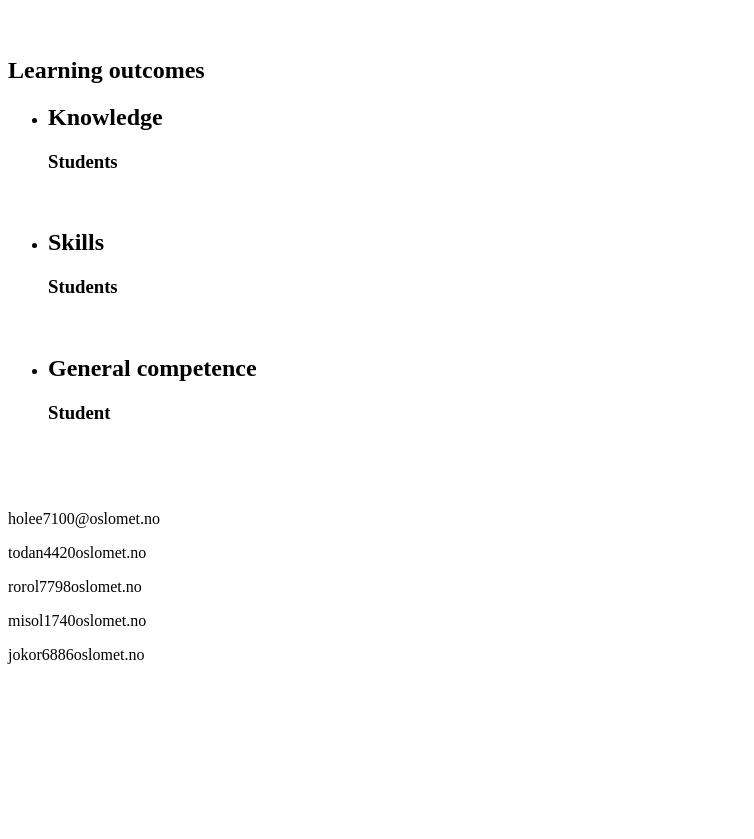
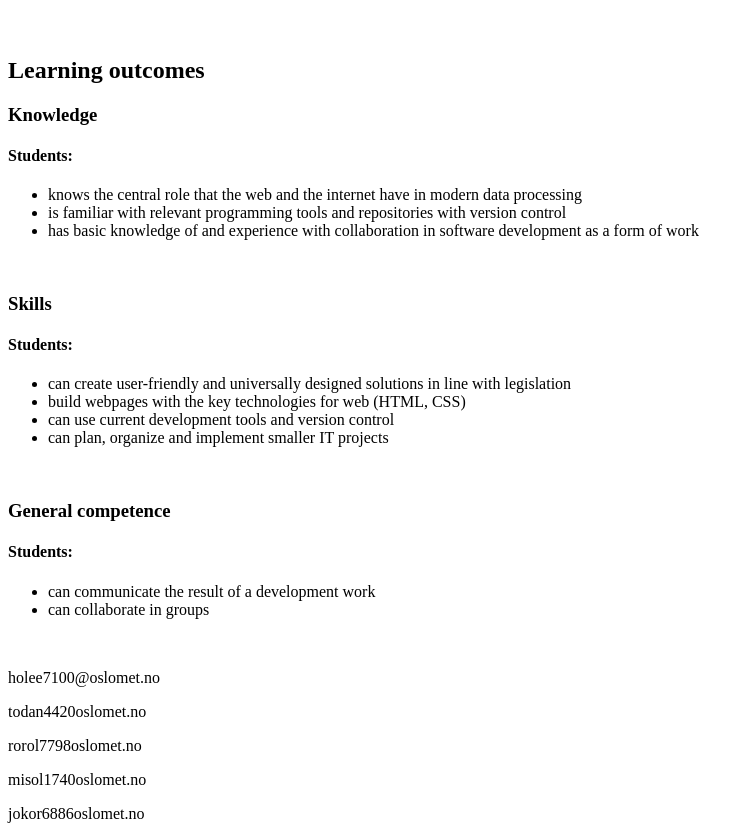
Before and after one commit to miliansolberg/2nd-oblig, a plain HTML site: page secondary/pageB.html in a window 1280 px wide. Shown: the part 61-900 px from the top of the page, without its empty margins (0-754 px from the left). Before the commit the page ends 800 px from the top, so only its background shows below. Drawn offline with Linux system fonts and the light colour scheme; files that its build step writes are made by us from their sources.

Commit message:
fixed huan spaghetti code

```diff
--- a/secondary/pageB.html
+++ b/secondary/pageB.html
@@ -10,26 +10,34 @@
     <h1>DATA1200</h1><br>
     <h2>Learning outcomes</h2>
 
+    <h3>Knowledge</h3>
+    <h4>Students:</h4>
     <ul>
-        <li>
-            <h2>Knowledge</h2>
-            <h3>Students</h3>
-            <br>
-        </li>
-        <li>
-            <h2>Skills</h2>
-            <h3>Students</h3>
-            <br>
-        </li>
-        <li>
-            <h2>General competence</h2>
-            <h3>Student</h3>
-            <br>
-        </li>
+        <li>knows the central role that the web and the internet have in modern data processing</li>
+        <li>is familiar with relevant programming tools and repositories with version control</li>
+        <li>has basic knowledge of and experience with collaboration in software development as a form of work</li>
     </ul>
+    <br />
+
+    <h3>Skills</h3>
+    <h4>Students:</h4>
+    <ul>
+        <li>can create user-friendly and universally designed solutions in line with legislation</li>
+        <li>build webpages with the key technologies for web (HTML, CSS)</li>
+        <li>can use current development tools and version control</li>
+        <li>can plan, organize and implement smaller IT projects</li>
+    </ul>
+    <br />
+
+    <h3>General competence</h3>
+    <h4>Students:</h4>
+    <ul>
+        <li>can communicate the result of a development work</li>
+        <li>can collaborate in groups</li>
+    </ul>
+    <br />
 
     <footer>
-            <br />
             <p>holee7100@oslomet.no</p>
             <p>todan4420oslomet.no</p>
             <p>rorol7798oslomet.no</p>
```
